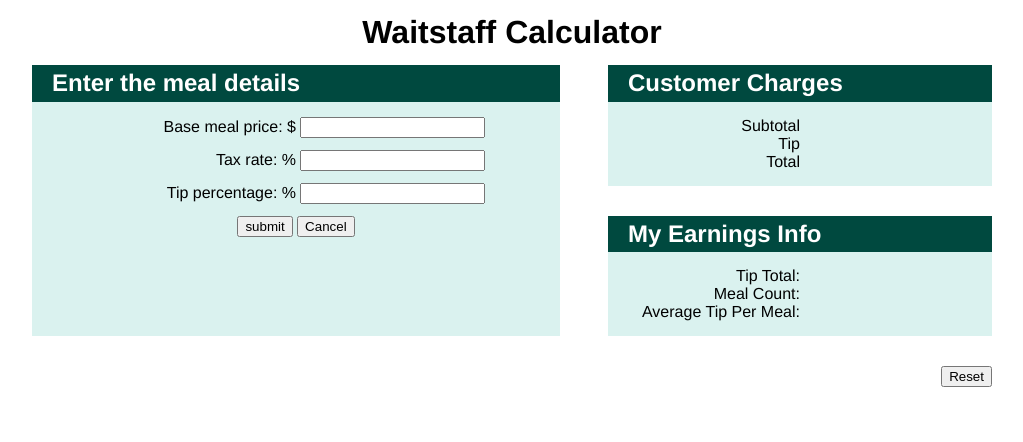
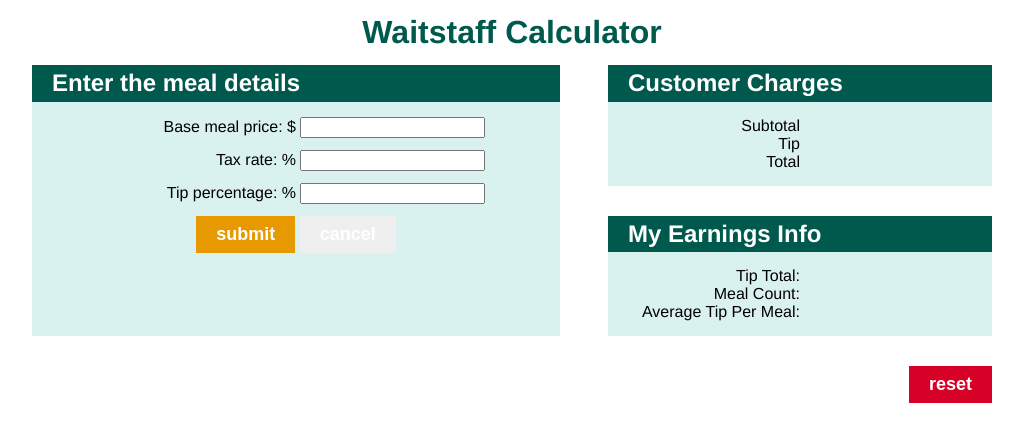
Before and after one commit to sdotson/waitstaffcalculator, a website: page index.html in a window 1280 px wide. Shown: the whole page, without its empty margins (128-1151 px from the left). Drawn offline with Linux system fonts and the light colour scheme.

Commit message:
add button styles

```diff
--- a/index.html
+++ b/index.html
@@ -44,7 +44,7 @@
 								</div>
 								<div class="form-buttons">
 									<input type="submit" class="btn btn-submit" value="submit">
-									<button class="btn btn-cancel">Cancel</button>
+									<button class="btn btn-cancel">cancel</button>
 								</div>
 							</form>
 						</div>
@@ -78,7 +78,7 @@
 		</main>
 		<footer class="footer">
 			<div class="content-width">
-				<button class="btn btn-reset">Reset</button>
+				<button class="btn btn-reset">reset</button>
 			</div>
 		</footer>
 
--- a/sass/components/_blocks.scss
+++ b/sass/components/_blocks.scss
@@ -8,7 +8,7 @@
 
 .block-header {
 	padding: 5px 20px;
-	background-color: #00493f;
+  background-color: #00594d;
 	color: #fff;
 }
 
--- a/sass/components/_buttons.scss
+++ b/sass/components/_buttons.scss
@@ -1 +1,24 @@
 /* buttons */
+.btn {
+	padding: 8px 20px;
+	font-size: 18px;
+	-moz-appearance: none;
+	-webkit-appearance: none;
+	border: 0px;
+	display: inline-block;
+	color: #fff;
+  font-weight: bold;
+  cursor: pointer;
+}
+
+.btn-reset {
+	background-color: #d70026;
+}
+
+.btn-cancel {
+
+}
+
+.btn-submit {
+  background-color: #e69900;
+}
--- a/sass/layouts/_header.scss
+++ b/sass/layouts/_header.scss
@@ -5,5 +5,6 @@
 
 	h1 {
 		margin-bottom: 0px;
+		color: #00594d;
 	}
 }
```
Also changed, not shown: css/styles.css, 1 other file.
